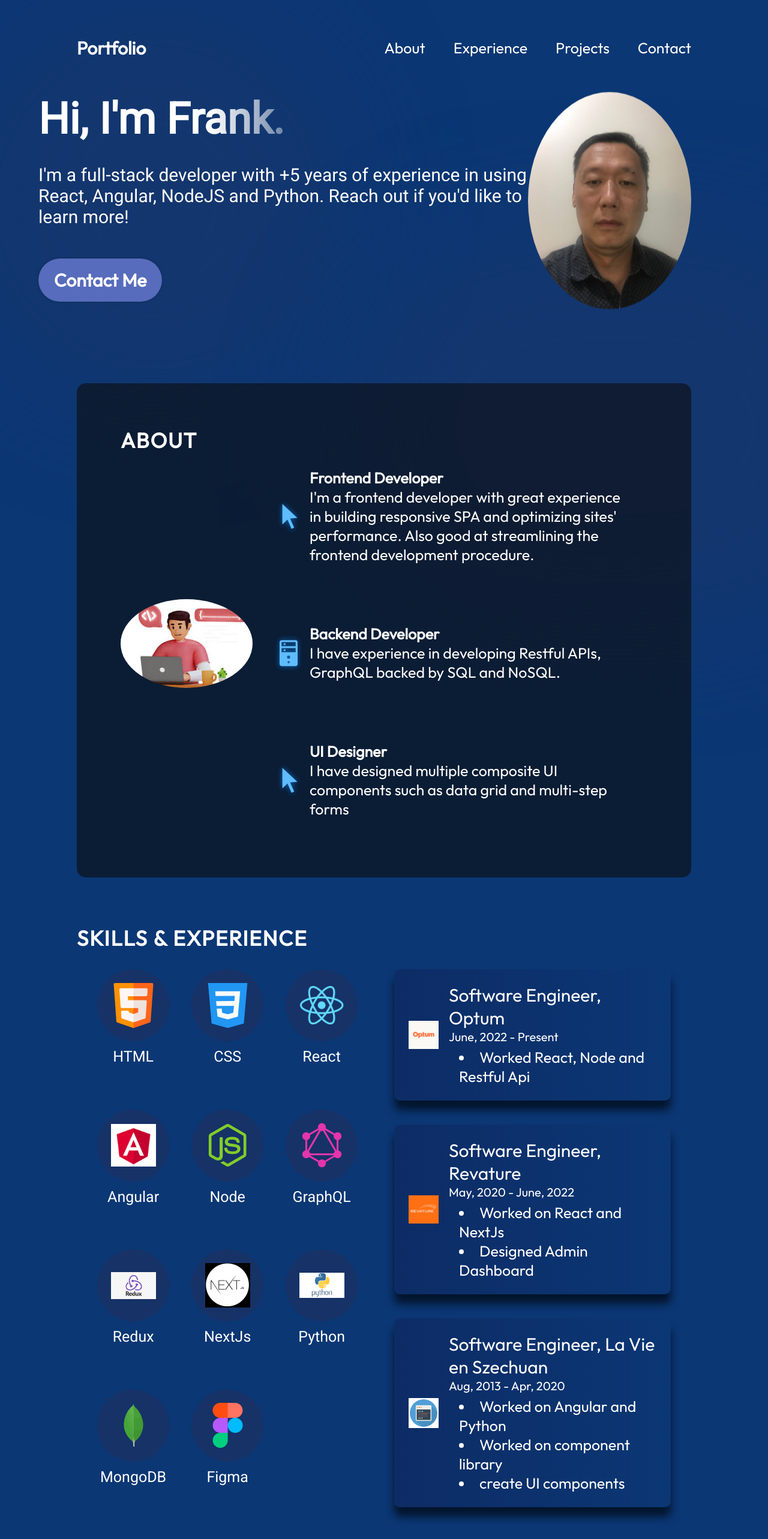
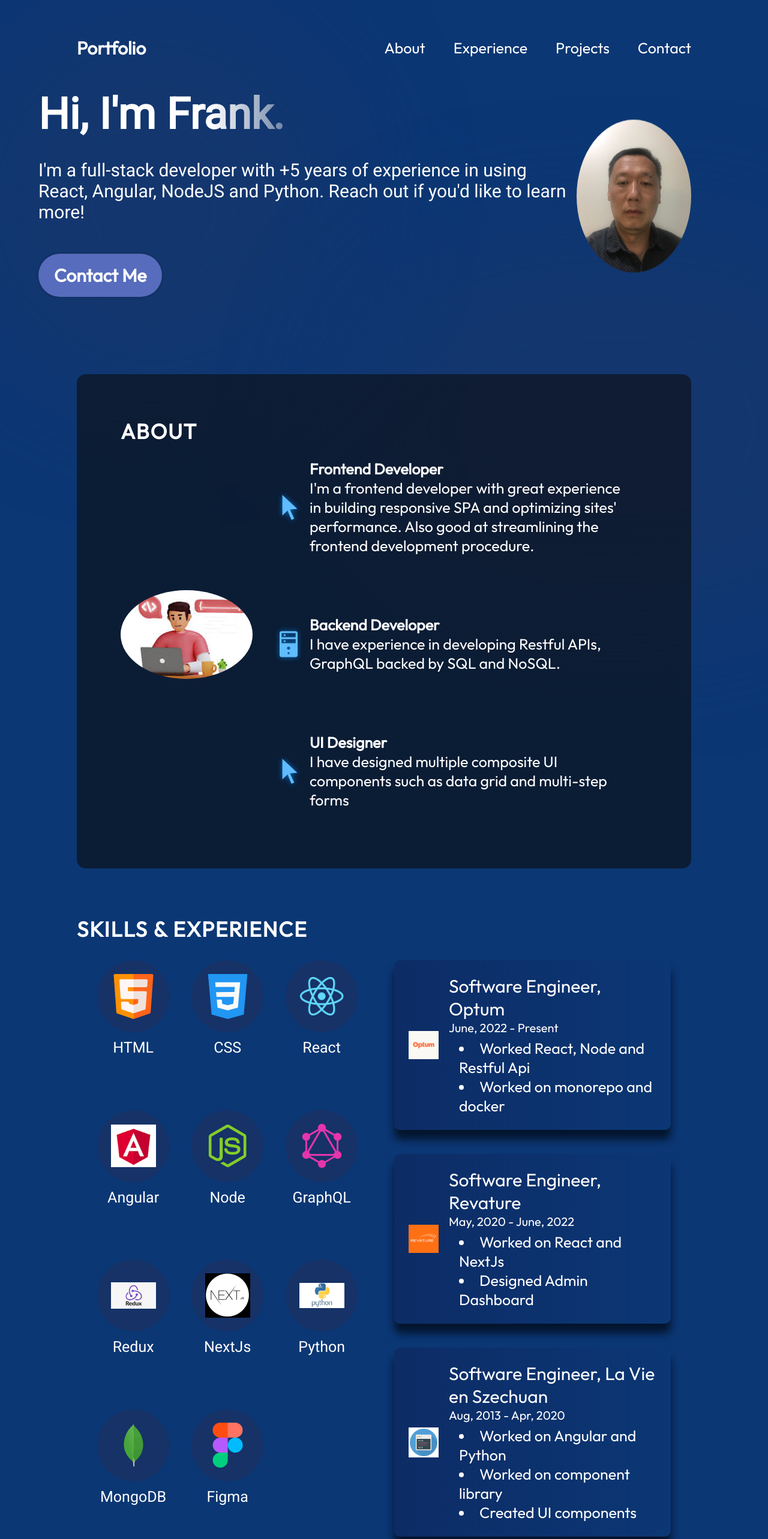
Before and after one commit to frank1433/personal_portfolio, a React (Vite) app: page / in a window 1280 px wide. Shown: the top 2566 px of the page at 60% size. Built offline with nearby package versions, Linux system fonts and the light colour scheme.

Commit message:
add changes

```diff
--- a/src/components/Hero/Hero.module.css
+++ b/src/components/Hero/Hero.module.css
@@ -55,10 +55,11 @@
 }
 
 .heroImg {
-  width: 25%;
-  height: 25%;
+  width: 35%;
+  height: auto;
+  overflow: hidden;
   z-index: 1;
-  border-radius: 80%;
+  border-radius: 50%;
   animation-name: floating;
   animation-duration: 5s;
   animation-iteration-count: infinite;
--- a/src/data/history.json
+++ b/src/data/history.json
@@ -4,7 +4,7 @@
     "organisation": "Optum",
     "startDate": "June, 2022",
     "endDate": "Present",
-    "experiences": ["Worked React, Node and Restful Api"],
+    "experiences": ["Worked React, Node and Restful Api", "Worked on monorepo and docker"],
     "imageSrc": "history/optum.png"
   },
   {
@@ -23,7 +23,7 @@
     "experiences": [
       "Worked on Angular and Python",
       "Worked on component library",
-      "create UI components"
+      "Created UI components"
     ],
     "imageSrc": "history/code.png"
   }
```
